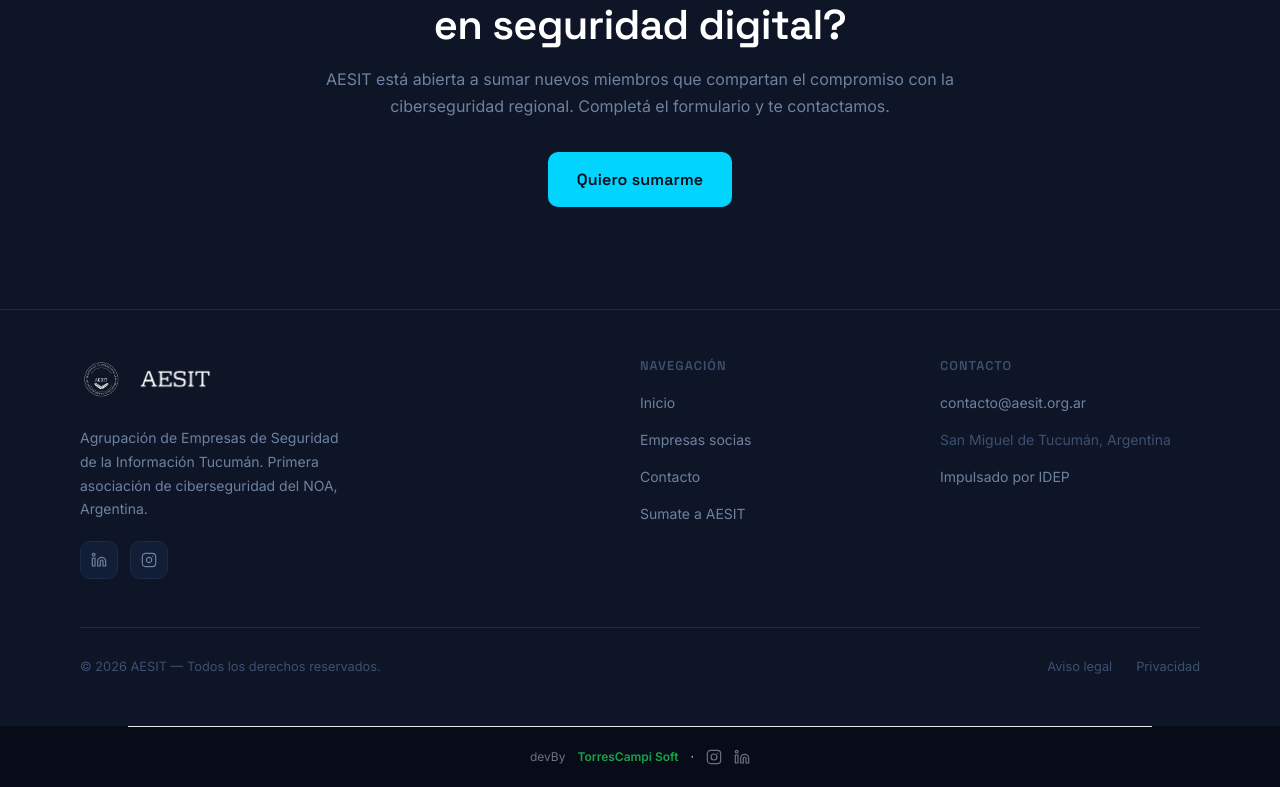
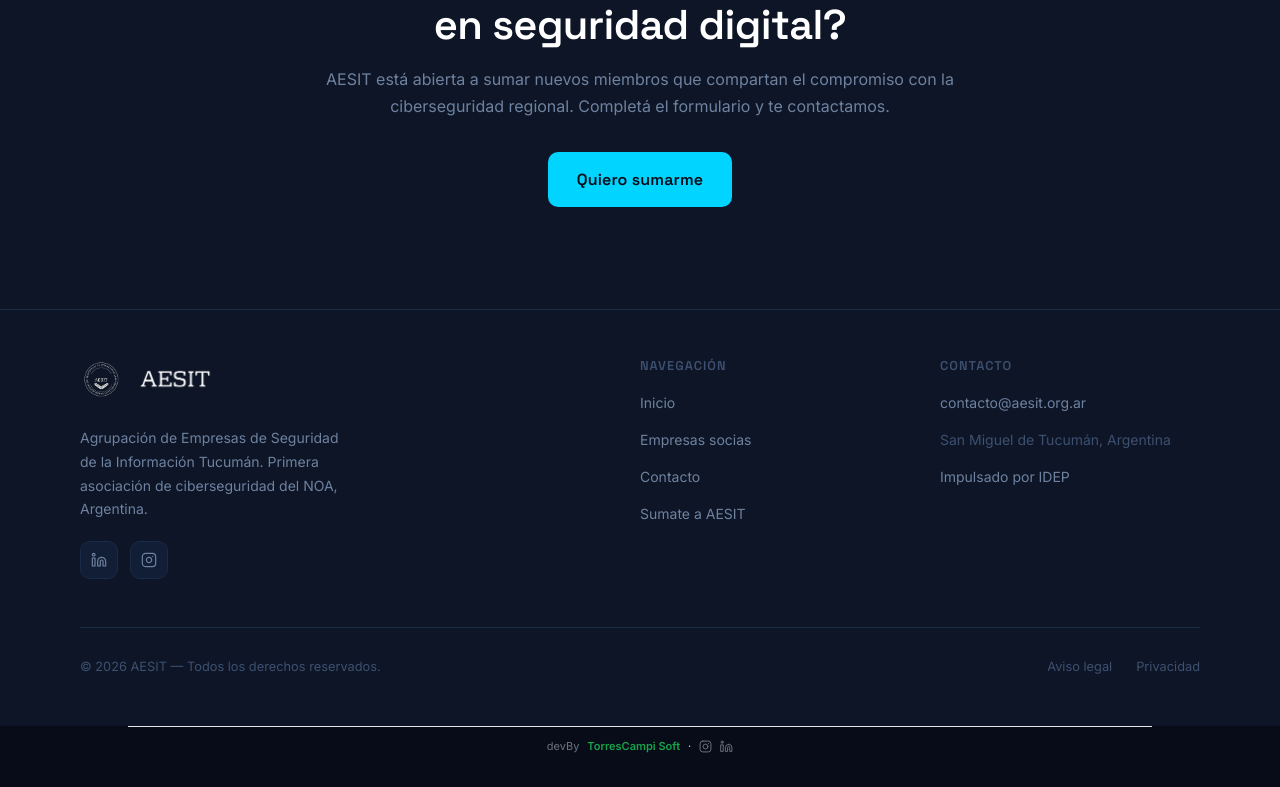
Before and after one commit to devbytorrescampi/landing-aesit, a Next.js app: page /socios in a window 1280 px wide. Shown: the part 2023-2810 px from the top of the page. After the commit the page ends 2789 px from the top, so only its background shows below. Built offline with nearby package versions, Linux system fonts and the light colour scheme.

Commit message:
style: hacer más compacto el BrandFooter

```diff
--- a/components/BrandFooter.tsx
+++ b/components/BrandFooter.tsx
@@ -22,12 +22,12 @@ export default function BrandFooter({
       style={{
         maxWidth: "64rem",
         margin: "0 auto",
-        padding: "1.25rem 1.5rem",
+        padding: "0.625rem 1.5rem",
         display: "flex",
         alignItems: "center",
         justifyContent: "center",
-        gap: "0.75rem",
-        fontSize: "0.75rem",
+        gap: "0.5rem",
+        fontSize: "0.6875rem",
         color: mutedColor,
         borderTop: `1px solid ${borderColor}`,
       }}
@@ -57,7 +57,7 @@ export default function BrandFooter({
         onMouseOver={(e) => (e.currentTarget.style.opacity = "0.7")}
         onMouseOut={(e) => (e.currentTarget.style.opacity = "1")}
       >
-        <svg width="16" height="16" viewBox="0 0 24 24" fill="none" stroke="currentColor" strokeWidth="1.8" strokeLinecap="round" strokeLinejoin="round">
+        <svg width="13" height="13" viewBox="0 0 24 24" fill="none" stroke="currentColor" strokeWidth="1.8" strokeLinecap="round" strokeLinejoin="round">
           <rect x="2" y="2" width="20" height="20" rx="5" ry="5" />
           <circle cx="12" cy="12" r="4.5" />
           <circle cx="17.5" cy="6.5" r="1" fill="currentColor" stroke="none" />
@@ -72,7 +72,7 @@ export default function BrandFooter({
         onMouseOver={(e) => (e.currentTarget.style.opacity = "0.7")}
         onMouseOut={(e) => (e.currentTarget.style.opacity = "1")}
       >
-        <svg width="16" height="16" viewBox="0 0 24 24" fill="none" stroke="currentColor" strokeWidth="1.8" strokeLinecap="round" strokeLinejoin="round">
+        <svg width="13" height="13" viewBox="0 0 24 24" fill="none" stroke="currentColor" strokeWidth="1.8" strokeLinecap="round" strokeLinejoin="round">
           <path d="M16 8a6 6 0 0 1 6 6v7h-4v-7a2 2 0 0 0-2-2 2 2 0 0 0-2 2v7h-4v-7a6 6 0 0 1 6-6z" />
           <rect x="2" y="9" width="4" height="12" />
           <circle cx="4" cy="4" r="2" />
```
